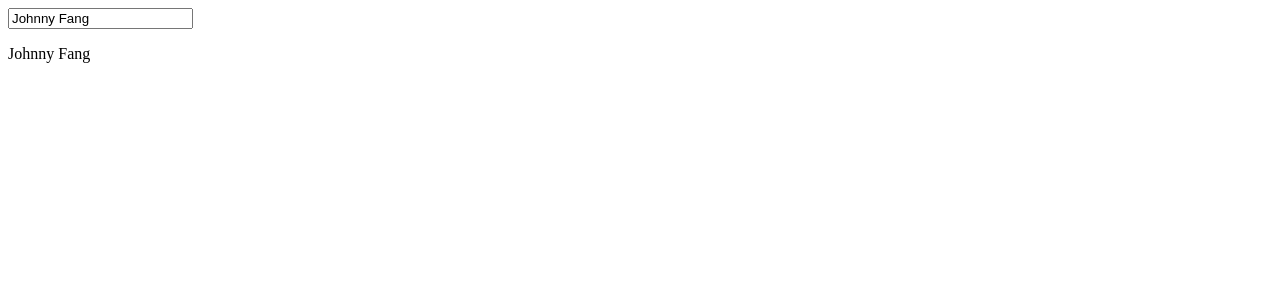
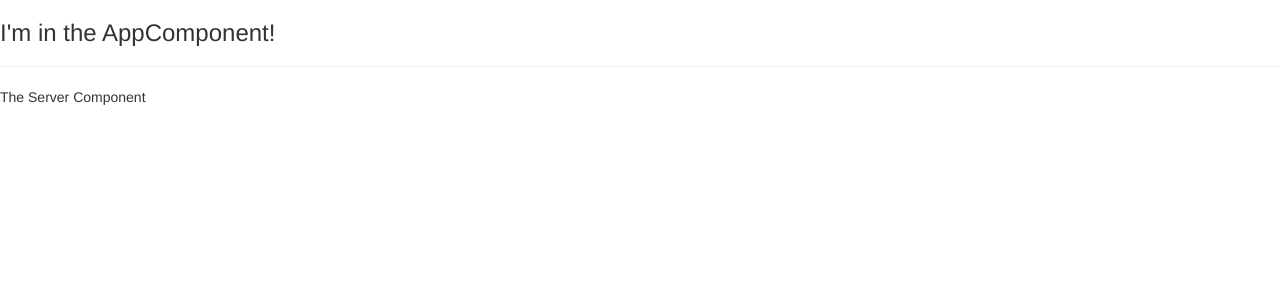
Before and after one commit to JohnnyFangFangFang/practice-angular-udemy, an Angular app: page / in a window 1280 px wide. Shown: the top 300 px of the page. Built offline with nearby package versions, Linux system fonts and the light colour scheme.

Commit message:
Finish 2-20 using custom components

```diff
--- a/angular.json
+++ b/angular.json
@@ -35,6 +35,7 @@
               "src/assets"
             ],
             "styles": [
+              "node_modules/bootstrap/dist/css/bootstrap.min.css",
               "src/styles.css"
             ],
             "scripts": []
@@ -101,5 +102,8 @@
         }
       }
     }
+  },
+  "cli": {
+    "analytics": false
   }
 }
--- a/package.json
+++ b/package.json
@@ -18,6 +18,7 @@
     "@angular/platform-browser": "^17.0.0",
     "@angular/platform-browser-dynamic": "^17.0.0",
     "@angular/router": "^17.0.0",
+    "bootstrap": "^3.4.1",
     "rxjs": "~7.8.0",
     "tslib": "^2.3.0",
     "zone.js": "~0.14.2"
--- a/src/app/app.component.html
+++ b/src/app/app.component.html
@@ -1,2 +1,3 @@
-<input type="text" [(ngModel)]="name">
-<p>{{ name }}</p>
+<h3>I'm in the AppComponent!</h3>
+<hr>
+<app-server></app-server>
--- a/src/app/app.component.ts
+++ b/src/app/app.component.ts
@@ -6,5 +6,5 @@
   styleUrl: './app.component.css'
 })
 export class AppComponent {
-  name = 'Johnny Fang';
+
 }
--- a/src/app/app.module.ts
+++ b/src/app/app.module.ts
@@ -1,16 +1,16 @@
 import { NgModule } from '@angular/core';
 import { BrowserModule } from '@angular/platform-browser';
-import { FormsModule } from '@angular/forms';
 
 import { AppComponent } from './app.component';
+import { ServerComponent } from './server/server.component';
 
 @NgModule({
   declarations: [
-    AppComponent
+    AppComponent,
+    ServerComponent
   ],
   imports: [
     BrowserModule,
-    FormsModule
   ],
   providers: [],
   bootstrap: [AppComponent]
--- /dev/null
+++ b/src/app/server/server.component.html
@@ -0,0 +1 @@
+<p>The Server Component</p>
```
Also changed, not shown: src/app/server/server.component.ts (added, +9 -0 lines), 1 other file (tests, documents, lock files or other folders).
